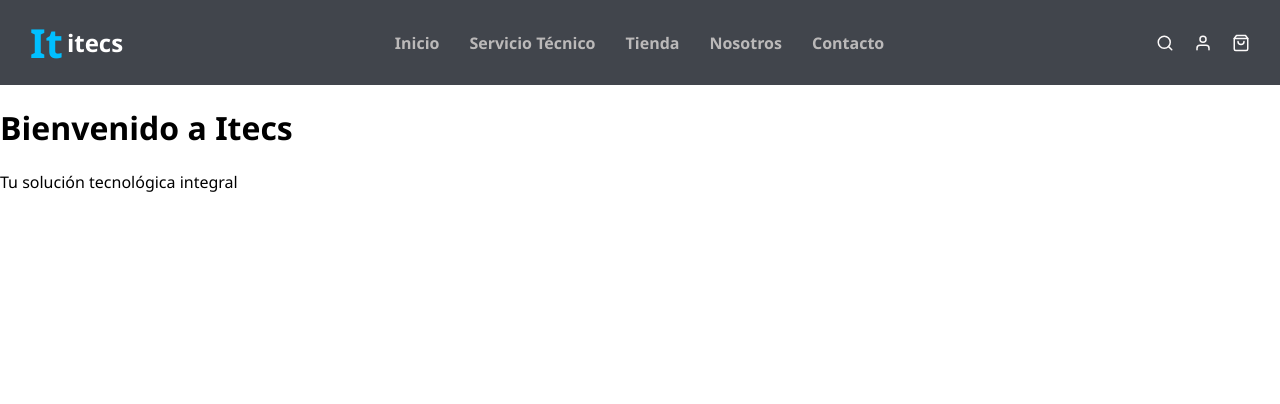
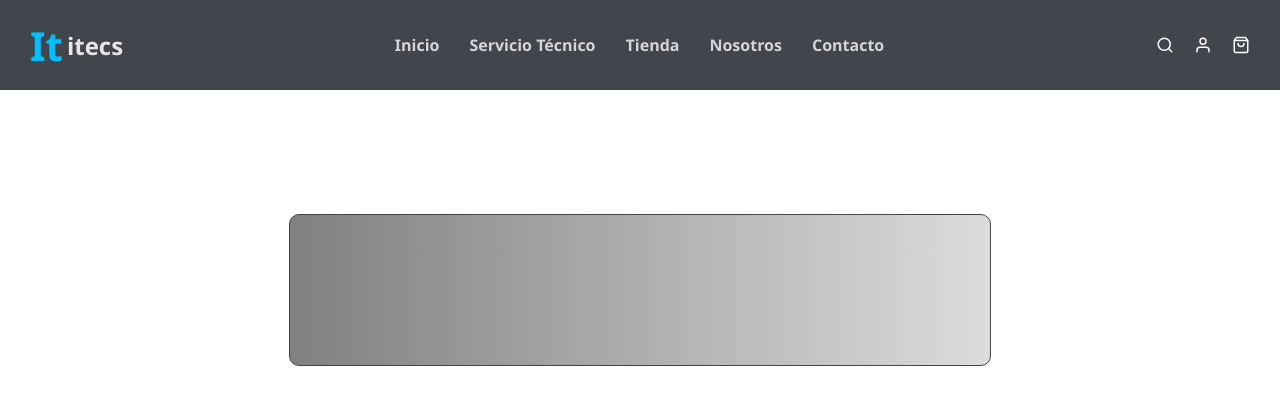
Before and after one commit to gustavo-manzini/Itecs, a React (Vite) app: page / in a window 1280 px wide. Shown: the top 404 px of the page. Built offline with nearby package versions, Linux system fonts and the light colour scheme.

Commit message:
cree un rectangulo

```diff
--- a/src/App.css
+++ b/src/App.css
@@ -1,6 +1,10 @@
 /* General */
 body {
   margin: 0;
+  height: 100vh;
+
+  justify-content: center;
+  align-items: center;
   font-family: "Segoe UI", Tahoma, Geneva, Verdana, sans-serif;
 }
 
@@ -9,10 +13,11 @@ body {
   background-color: #41454c;
   color: white;
   padding: 15px 30px;
+  height: 60px;
   display: flex;
   justify-content: space-between;
   align-items: center;
-  position: relative;
+  position: sticky;
 }
 
 /* Logo */
@@ -32,7 +37,7 @@ body {
 }
 
 .logo-itecs {
-  color: white;
+  color: rgb(230, 230, 230);
   margin-left: 4px;
 }
 
@@ -52,7 +57,7 @@ body {
 }
 
 .navbar-links li {
-  color: #bbb9b9;
+  color: rgb(213, 213, 213);
   cursor: pointer;
   transition: transform 0.2s ease, color 0.3s;
   display: inline-block;
@@ -130,3 +135,22 @@ a {
   color: inherit;
   text-decoration: none;
 }
+
+/* Home */
+.rectangulo {
+  width: 700px;
+  height: 150px;
+  background: linear-gradient(to right, #808080, #dcdcdc);
+  border-radius: 10px;
+  border: 1px solid #444;
+  text-align: center;
+}
+
+/* Centrar el rectángulo en pantalla */
+.rectangulo-container {
+  display: flex;
+  justify-content: center;
+  align-items: center;
+  min-height: 50vh;
+  width: 100%;
+}
--- a/src/Componentes/Home.jsx
+++ b/src/Componentes/Home.jsx
@@ -1,8 +1,10 @@
+import React from "react";
+import "../App.css";
+
 function home() {
   return (
-    <div>
-      <h1>Bienvenido a Itecs</h1>
-      <p>Tu solución tecnológica integral</p>
+    <div className="rectangulo-container">
+      <div className="rectangulo"></div>
     </div>
   );
 }
```
